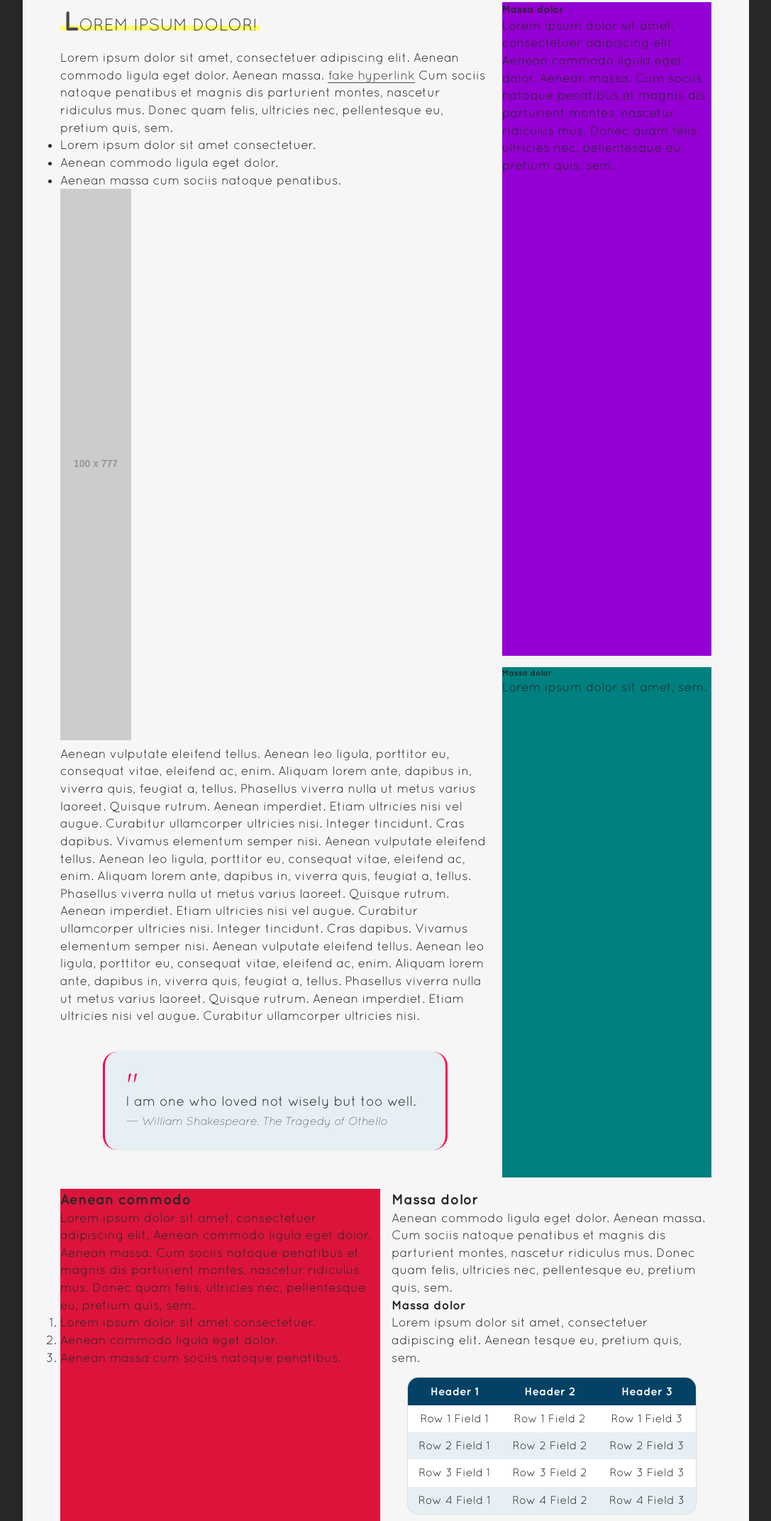
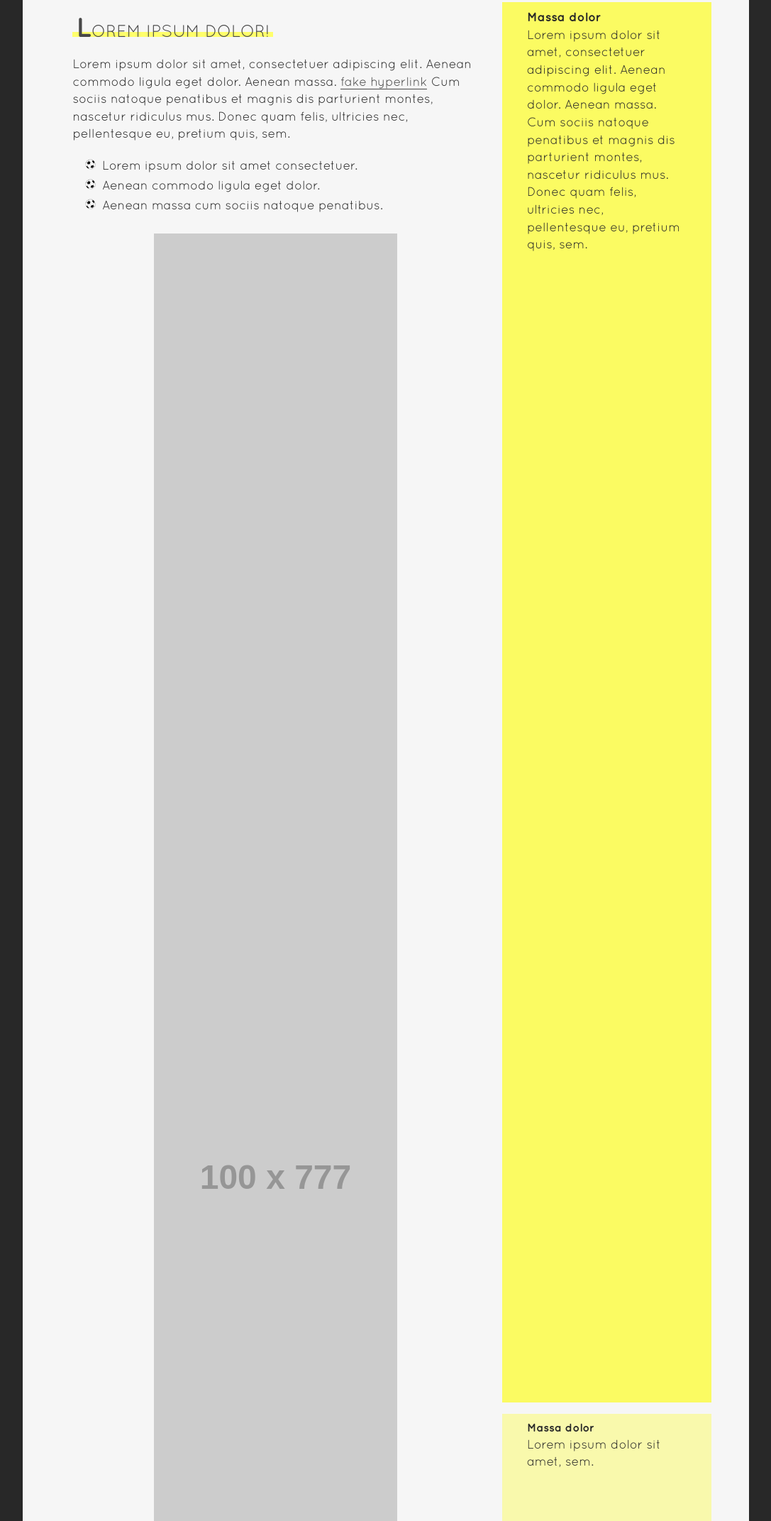
Before and after one commit to mektefaie/comp1850-final-project, a plain HTML site: page lorem.html in a window 1280 px wide. Shown: the part 657-2800 px from the top of the page at 71% size, without its empty margins (96-1183 px from the left). Drawn offline with Linux system fonts and the light colour scheme; placeholder pictures from the web are drawn by us.

Commit message:
complete lorem page and validate

```diff
--- a/css/styles.css
+++ b/css/styles.css
@@ -573,24 +573,21 @@ article.archived-quiz a {
 
 /* ----- lorem.html ----- */
 div.lorem--2 {
-  /* background-color: crimson; */
   grid-area: lor2;
 }
 div.lorem--3a {
-  background-color: crimson;
   grid-area: lor3a;
 }
 div.lorem--3b {
-  /* background-color: darkgoldenrod; */
   grid-area: lor3b;
 }
 div.lorem--5 {
-  background-color: darkviolet;
   grid-area: lor5;
+  background-color: rgba(255, 255, 0, 0.6);
 }
 div.lorem--6 {
-  background-color: teal;
   grid-area: lor6;
+  background-color: rgba(255, 255, 0, 0.3);
 }
 
 div.lorem--grid {
@@ -603,6 +600,40 @@ div.lorem--grid {
     'lor3b'
     'lor5'
     'lor6';
+}
+
+.lorem--2,
+.lorem--3a,
+.lorem--3b,
+.lorem--3b {
+  padding: 0.5em 1em;
+}
+
+.lorem--2 ul {
+  margin: 1em;
+  line-height: 1.6;
+}
+
+.lorem--2 ul li {
+  list-style: none;
+}
+
+.lorem--2 ul li:before {
+  content: '';
+  display: inline-block;
+  height: 15px;
+  width: 15px;
+  background-image: url('../images/football.png');
+  background-size: contain;
+  background-repeat: no-repeat;
+  margin: 0;
+  margin-right: 9px;
+}
+
+.lorem--2 .article-image {
+  display: block;
+  width: 70%;
+  margin: 1em auto;
 }
 
 blockquote {
@@ -633,23 +664,41 @@ cite {
   font-weight: 100;
 }
 
-/*
 pre {
-  width: 35%;
+  width: 100%;
   padding: 0.5em;
-  margin: 0.5em 0;
+  margin: 1.5em auto 2.5em;
   overflow: auto;
   overflow-y: hidden;
-  font-size: 0.9rem;
-  line-height: 20px;
-  background: #464646;
+  font-size: 0.8rem;
+  line-height: 25px;
+  background: #022c42;
+  color: #fff;
   border-radius: 7px;
   box-shadow: 0 1px 2px 0px rgb(208, 208, 208);
 }
 
 pre code {
-  color: rgb(241, 242, 233);
-} */
+  color: #f8ffc5;
+}
+
+.lorem--3a h3,
+.lorem--3b h3 {
+  color: #022c42;
+  margin-bottom: 0.75em;
+  font-size: 1.4rem;
+}
+
+.lorem--3a ol {
+  margin: 1em 2.5em;
+  list-style-type: lower-alpha;
+  line-height: 1.6;
+}
+
+.lorem--3b h4 {
+  font-size: 1.2rem;
+  margin: 1em 0;
+}
 
 table {
   width: 90%;
@@ -663,6 +712,19 @@ table {
 td,
 th {
   padding: 0.5em;
+}
+
+.lorem--5,
+.lorem--6 {
+  padding: 0.5em 2em;
+}
+
+.lorem--5 h5 {
+  font-size: 1.1rem;
+}
+
+.lorem--6 h6 {
+  font-size: 1rem;
 }
 
 /* contact.html */
@@ -807,19 +869,23 @@ footer p {
     display: none;
   }
 
+  td:nth-of-type(1):before,
+  td:nth-of-type(2):before,
+  td:nth-of-type(3):before {
+    font-weight: bold;
+    font-size: 1rem;
+  }
+
   td:nth-of-type(1):before {
     content: 'Header 1: ';
-    font-weight: bold;
   }
 
   td:nth-of-type(2):before {
     content: 'Header 2: ';
-    font-weight: bold;
   }
 
   td:nth-of-type(3):before {
     content: 'Header 3: ';
-    font-weight: bold;
   }
 
   td:nth-child(2) {
@@ -830,6 +896,7 @@ footer p {
   th {
     border: solid 1px var(--quinary-color);
     border-bottom: 0;
+    text-align: center;
   }
 
   td:last-child {
@@ -996,6 +1063,11 @@ footer p {
       'lor2 lor2 lor2'
       'lor5 lor3a lor3a'
       'lor3b lor3b lor6';
+  }
+
+  .lorem--2 .article-image {
+    max-width: 60%;
+    margin: 1.5em auto;
   }
 
   blockquote {
--- a/lorem.html
+++ b/lorem.html
@@ -12,7 +12,14 @@
     <meta name="viewport" content="width=device-width, initial-scale=1.0" />
     <title>SoccerEd - Lorem Ipsum</title>
 
+    <!-- Font Awesome @ 6.1.1 -->
+    <link rel="stylesheet" href="https://cdnjs.cloudflare.com/ajax/libs/font-awesome/6.1.1/css/all.min.css">
+
+    <!-- External CSS -->
     <link rel="stylesheet" href="./css/styles.css" />
+
+    <!-- External Scripts -->
+    <script defer src="./scripts/menu.js"></script>
 </head>
 
 <body>
@@ -118,10 +125,10 @@
                             Donec quam felis, ultricies nec, pellentesque eu, pretium quis,
                             sem.
                         </p>
-                        <!-- <pre><code>/*Example CSS code*/
-                        h1{
-                            background-color:blue;
-                        }</code></pre> -->
+                        <pre><code>/*Example CSS code*/
+    h1{
+        background-color:blue;
+    }</code></pre>
                         <h4>Massa dolor</h4>
                         <p>
                             Lorem ipsum dolor sit amet, consectetuer adipiscing elit. Aenean
@@ -182,7 +189,7 @@
             </div>
         </footer>
     </div>
-    <script src="./scripts/menu.js"></script>
+
 </body>
 
 </html>
```
Also changed, not shown: images/football.png (added).
